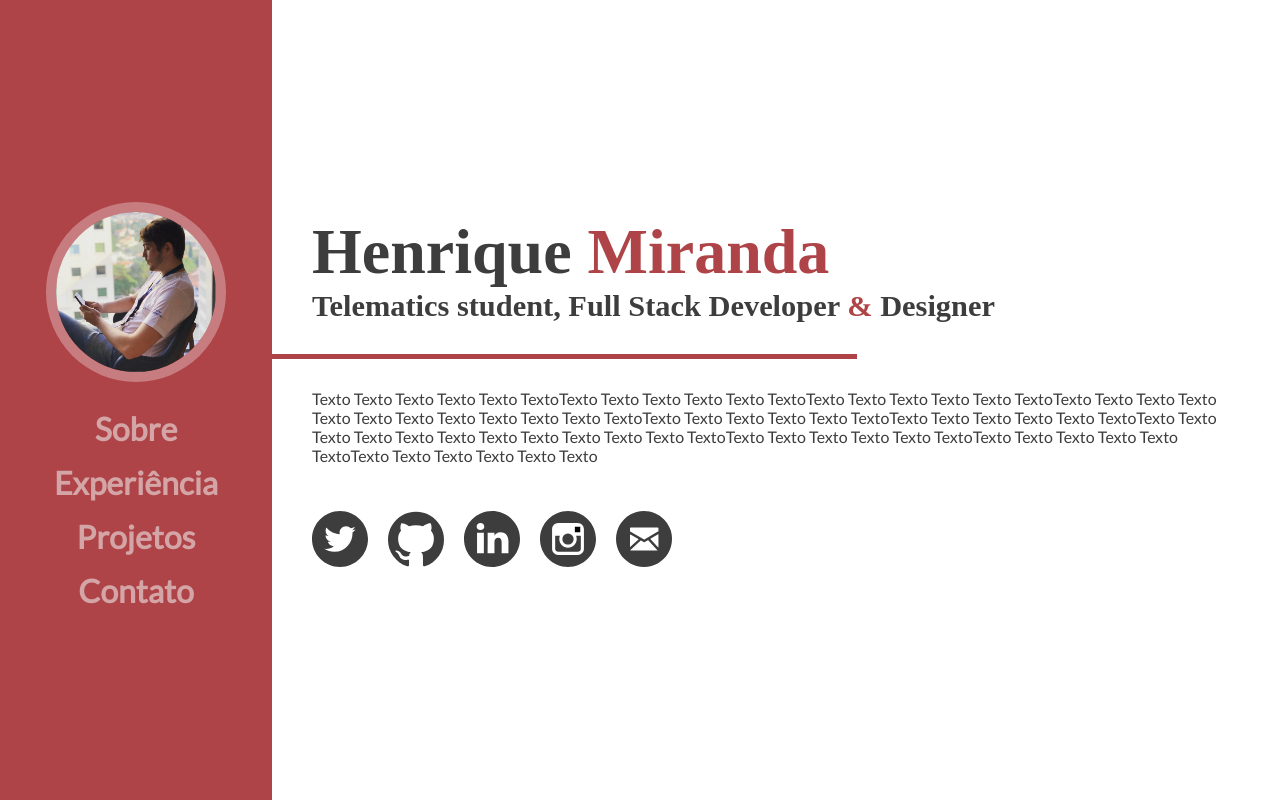
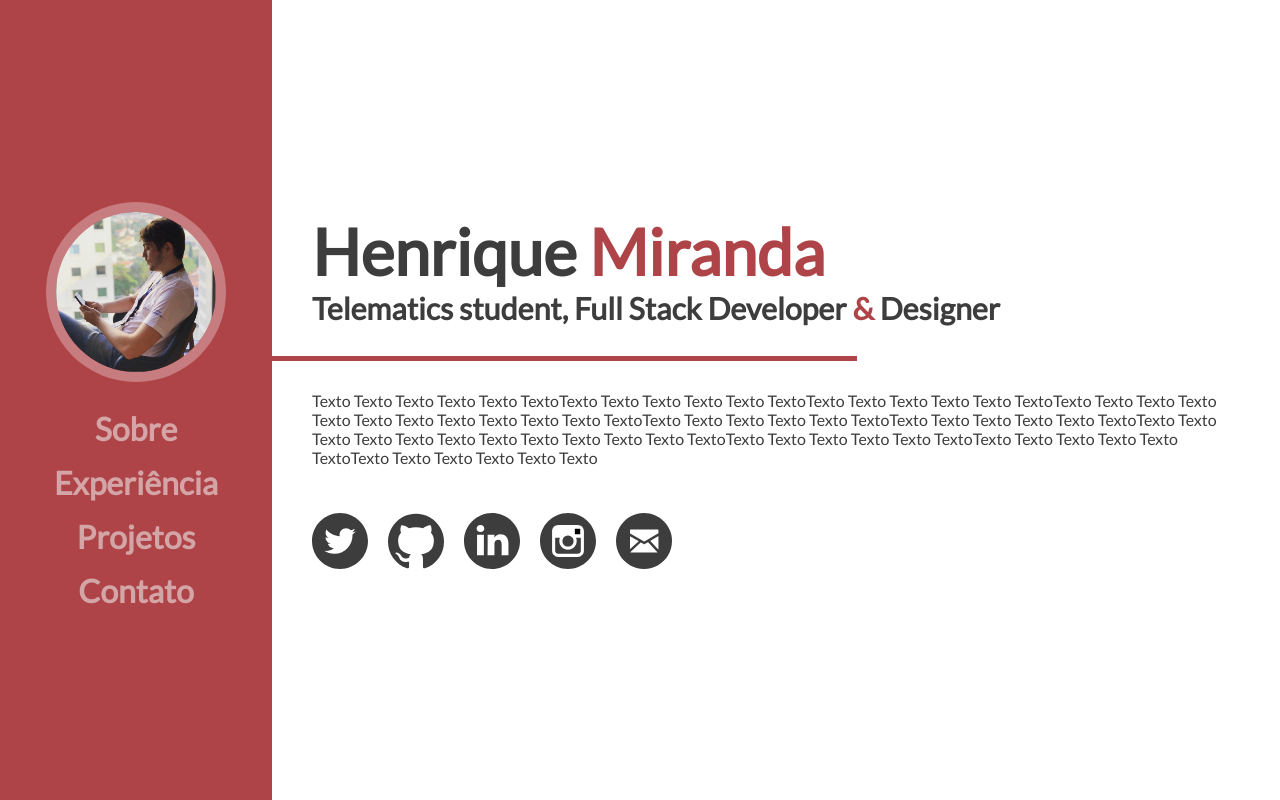
Before and after one commit to henriquepw/henrique.pw, a React app: page / in a window 1280 px wide. Built offline with nearby package versions, Linux system fonts and the light colour scheme; a web font is replaced by a local one.

Commit message:
Container to involve all sections

```diff
--- a/src/components/Navigator/Navigator.style.js
+++ b/src/components/Navigator/Navigator.style.js
@@ -1,5 +1,6 @@
 import styled from 'styled-components';
 import { Link } from 'react-router-dom';
+import Media from 'styles/media';
 
 export const Container = styled.nav`
     background-color: #af4448;
@@ -11,6 +12,11 @@ export const Container = styled.nav`
     display: flex;
     flex-direction: column;
     justify-content: center;
+
+    ${Media.desktop`
+        height: 4em;
+        width: 100%;
+    `}
 `;
 
 export const Img = styled.img`
@@ -22,6 +28,12 @@ export const Img = styled.img`
 
     border-radius: 50%;
     border: 10px solid rgba(255, 255, 255, 0.3);
+
+    ${Media.desktop`
+        visibility: hidden;
+        margin: 3.5em;
+        border: 0px;
+    `}
 `;
 
 export const Menu = styled.ul`
--- a/src/pages/About/About.style.js
+++ b/src/pages/About/About.style.js
@@ -1,36 +1,24 @@
 import styled from 'styled-components';
+import { Container } from 'styles/grid.js';
+import Media from 'styles/media';
 
-const Section = styled.section`
-    background-color: #fff;
-    width: 65em;
-    height: 100vh;
-
-    padding-left: 17em;
-
-    display: flex;
-    flex-direction: column;
-    justify-content: center;
-
-    color: #3d3d3d;
-
+const Section = styled(Container)`
     span {
         color: #af4448;
     }
 
-    h1, h2 {
-        font-family: Staatliches, cursive;
+    h1, h2 {s
         font-family: Patua One, cursive;
+        margin: 0px;
     }
 
     h1 {
         font-size: 4em;
-        margin: 0px;
         margin-top: 30px;
     }
 
     h2 {
         font-size: 1.9em;
-        margin: 0px;
     }
 
     p {
@@ -62,6 +50,28 @@ const Section = styled.section`
     a:hover img {
         transform: scale(1.2);
     }
+
+    ${Media.tablet`
+        h1 {
+            font-size: 3em;
+        }
+
+        h2 {
+            font-size: 1.5em;
+            text-align: center;
+        }
+    `}
+
+    ${Media.phone`
+        h1 {
+            font-size: 2.5em;
+        }
+
+        h2 {
+            font-size: 1.2em;
+            text-align: center;
+        }
+    `}
 `;
 
 const Divider = styled.div`
--- /dev/null
+++ b/src/styles/grid.js
@@ -0,0 +1,23 @@
+import styled from 'styled-components';
+import Media from './media';
+
+const Container = styled.section`
+    background-color: #fff;
+    width: 65em;
+    height: 100vh;
+
+    padding-left: 17em;
+
+    display: flex;
+    flex-direction: column;
+    justify-content: center;
+
+    color: #3d3d3d;
+
+    ${Media.desktop`
+        padding-left: 0;
+        align-items: center;
+    `}
+`;
+
+export { Container };
--- a/src/styles/media.js
+++ b/src/styles/media.js
@@ -1,7 +1,7 @@
 import { css } from 'styled-components';
 
 const windows = {
-    phone: 372,
+    phone: 470,
     tablet: 768,
     desktop: 992,
     gient: 1170
```
